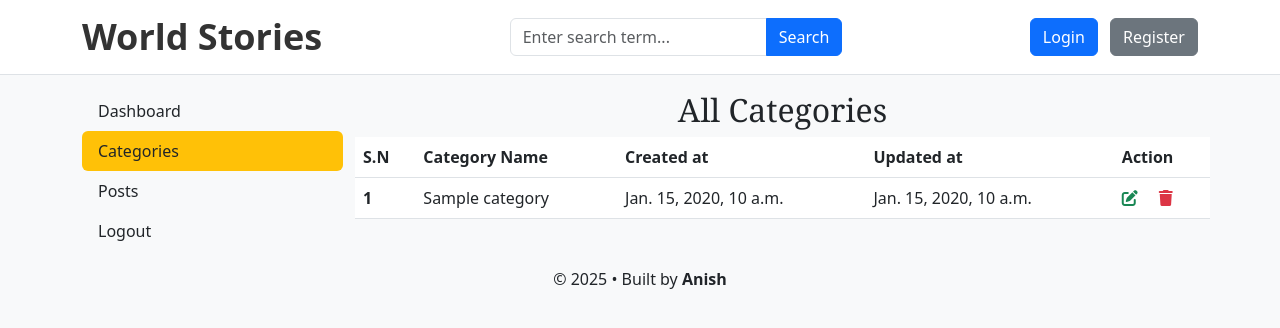
After one commit to AnishOli/WorldStories-blog, a Django app: page /dashboard/categories/ in a window 1280 px wide. The commit adds this page. Shown: the top 328 px of the page. Run offline with Django 5.2, Linux system fonts and the light colour scheme; tables that the repository leaves empty hold one stand-in row (values such as "Sample post"); some libraries are stand-ins or nearby versions.

Commit message:
Categories Table is created

```diff
--- a/accounts/views.py
+++ b/accounts/views.py
@@ -23,7 +23,7 @@ def user_login(request):
 
         if check_password(password,user.password):
             login(request,user)
-            return redirect('home')
+            return redirect('dashboard')
         else:
             messages.error(request,"Sorry incorrect password")
     return render(request, 'login.html')
--- a/blogs/context_processors.py
+++ b/blogs/context_processors.py
@@ -9,7 +9,7 @@ from blogs.models import Category
 # @login_required(login_url=login)
 def get_categories(request):
     view_name = resolve(request.path_info).url_name
-    if view_name in ['home', 'posts_by_category','blogs','search','register', 'login']:  # only for these views we will write here where we need it
+    if view_name in ['home', 'posts_by_category','blogs','search','register', 'login','categories',]:  # only for these views we will write here where we need it
         categories = Category.objects.all()
         return {'categories': categories}
     return {}
--- a/dashboard/urls.py
+++ b/dashboard/urls.py
@@ -2,6 +2,7 @@ from django.urls import path
 from . import views
 
 urlpatterns = [
-    path('', views.dashboard, name="dashboard")
+    path('', views.dashboard, name="dashboard"),
+    path('categories/', views.categories, name="categories"),
 
 ]
--- a/dashboard/views.py
+++ b/dashboard/views.py
@@ -3,8 +3,29 @@ from django.contrib.auth import login, logout,authenticate
 from django.contrib.auth.decorators import login_required
 
 from accounts.views import user_login
+from blogs.models import Blog, Category
 
 # Create your views here.
 @login_required (login_url= user_login)
 def dashboard(request):
-    return render(request, 'dashboard/dashboard.html',{'hide_categories': True})
+    category_count = Category.objects.all().count()
+    #print(category_count)
+    blog_count = Blog.objects.all().count()
+    #print(blog_count)
+
+    context = {
+        'category_count':category_count  ,
+        'blog_count': blog_count  ,
+        'hide_categories': True
+    }
+
+    return render(request, 'dashboard/dashboard.html',context)
+
+
+
+def categories(request):
+
+    context ={
+        'hide_categories':True,
+    }
+    return render (request, 'dashboard/categories.html', context)
--- a/templates/base.html
+++ b/templates/base.html
@@ -7,6 +7,8 @@
   <title>Django Blog</title>
   <link href="https://cdn.jsdelivr.net/npm/bootstrap@5.3.0/dist/css/bootstrap.min.css" rel="stylesheet" />
   <link rel="stylesheet" href="{% static 'css/blog.css' %}">
+ <link rel="stylesheet" href="https://cdn.jsdelivr.net/npm/@fortawesome/fontawesome-free@6.6.0/css/all.min.css" crossorigin="anonymous">
+
 </head>
 <body>
 
--- /dev/null
+++ b/templates/dashboard/categories.html
@@ -0,0 +1,68 @@
+{% extends "base.html" %}
+
+{% block content %}
+<style>
+    @keyframes blink {
+    0%   { opacity: 1; }
+    50%  { opacity: 0.3; }
+    100% { opacity: 1; }
+}
+
+.nav-link.blink-hover:hover {
+    animation: blink 0.6s infinite;
+}
+</style>
+
+<div class="container mt-3">   <!-- IMPORTANT -->
+
+    <div class="row">
+        <!-- Left Sidebar -->
+        <!-- Load this side bar here-->
+
+        {% include 'dashboard/sidebar.html' %}
+
+        <!-- Right Side -->
+        <div class="col-md-9">
+            <div class="row"> <!-- Create a nested row -->
+                <!-- First Card -->
+
+                 <h2><center>All Categories</center></h2>
+                <table class="table table-hover">
+
+  <thead>
+
+    <tr>
+      <th scope="col">S.N</th>
+      <th scope="col">Category Name</th>
+      <th scope="col">Created at</th>
+      <th scope="col">Updated at</th>
+      <th scope="col">Action</th>
+    </tr>
+  </thead>
+  <tbody>
+    <!-- We have context processor and we can take category from there-->
+    {% for cat in categories%}
+    <tr>
+      <th scope="row">{{forloop.counter}}</th>
+      <td>{{cat}}</td>
+      <td>{{cat.created_at}}</td>
+      <td>{{cat.updated_at}}</td>
+      <td>
+       <a href="#"> <i class="fas fa-edit text-success"></i></a>
+        &nbsp;
+        &nbsp;
+        <a href="#"><i class="fas fa-trash text-danger"></i></a>
+
+
+    </td>
+
+    </tr>
+    {% endfor %}
+  </tbody>
+</table>
+
+            </div>
+        </div>
+    </div>
+
+{% endblock content %}
--- /dev/null
+++ b/templates/dashboard/sidebar.html
@@ -0,0 +1,10 @@
+
+
+<div class="col-md-3">
+            <div class="nav flex-column nav-pills bg-light h-100">
+                <a href="{% url 'dashboard'%}" class="nav-link text-dark {% if '/dashboard/' == request.path %}bg-warning{% endif %} blink-hover">Dashboard</a>
+                <a href="{% url 'categories'%}"class="nav-link text-dark {% if '/categories/' in request.path %}bg-warning{% endif %} blink-hover">Categories</a>
+                <a href="#" class="nav-link text-dark blink-hover">Posts </a>
+                <a href="#" class="nav-link text-dark blink-hover">Logout</a>
+            </div>
+        </div>
```
Also changed, not shown: templates/dashboard/dashboard.html (+7 -10 lines).
